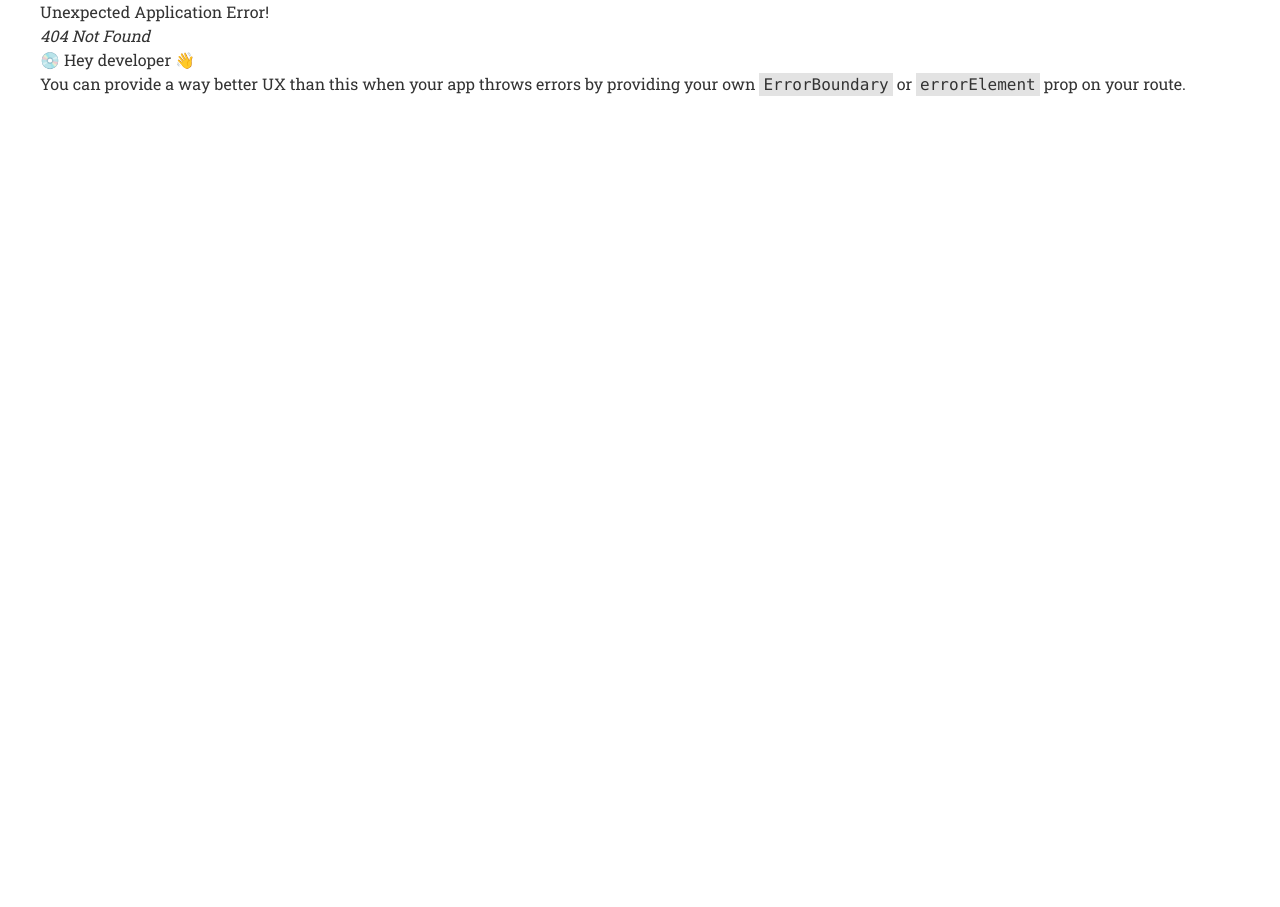
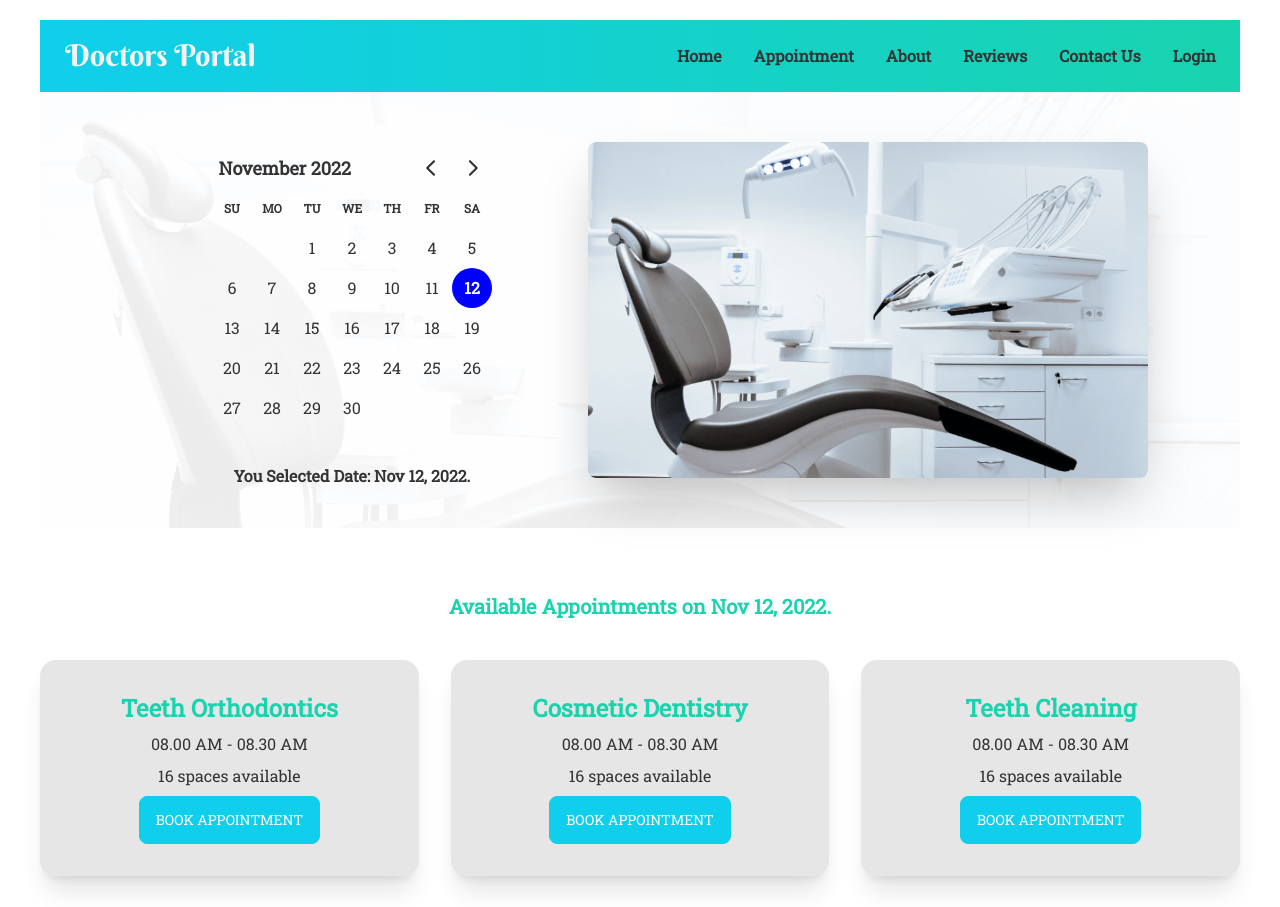
Before and after one commit to LaboneeAktar/doctors-portal-client, a React (Create React App) app: page /appointment in a window 1280 px wide. Before the commit this address had no page. Shown: the top 907 px of the page. Before the commit the page ends 800 px from the top, so only its background shows below. Built offline with nearby package versions, Linux system fonts and the light colour scheme.

Commit message:
Appoinment and Booking Modal

```diff
--- a/src/Pages/Appoinment/Appoinment/Appoinment.js
+++ /dev/null
@@ -1,19 +0,0 @@
-import React, { useState } from "react";
-import AppoinmentBanner from "../AppoinmentBanner/AppoinmentBanner";
-import AvailableAppoinments from "./AvailableAppoinments/AvailableAppoinments";
-
-const Appoinment = () => {
-  const [selectedDate, setSelectedDate] = useState(new Date());
-
-  return (
-    <div>
-      <AppoinmentBanner
-        selectedDate={selectedDate}
-        setSelectedDate={setSelectedDate}
-      ></AppoinmentBanner>
-      <AvailableAppoinments selectedDate={selectedDate}></AvailableAppoinments>
-    </div>
-  );
-};
-
-export default Appoinment;
--- a/src/Pages/Appoinment/Appoinment/AvailableAppoinments/AvailableAppoinments.js
+++ /dev/null
@@ -1,14 +0,0 @@
-import React from "react";
-import { format } from "date-fns";
-
-const AvailableAppoinments = ({ selectedDate }) => {
-  return (
-    <section>
-      <p className="text-center text-secondary text-xl font-semibold">
-        Available Appointments on {format(selectedDate, "PP")}.
-      </p>
-    </section>
-  );
-};
-
-export default AvailableAppoinments;
--- /dev/null
+++ b/src/Pages/Appoinment/Appointment/Appointment.js
@@ -0,0 +1,21 @@
+import React, { useState } from "react";
+import AppointmentBanner from "../AppointmentBanner/AppointmentBanner";
+import AvailableAppointments from "../AvailableAppointments/AvailableAppointments";
+
+const Appointment = () => {
+  const [selectedDate, setSelectedDate] = useState(new Date());
+
+  return (
+    <div>
+      <AppointmentBanner
+        selectedDate={selectedDate}
+        setSelectedDate={setSelectedDate}
+      ></AppointmentBanner>
+      <AvailableAppointments
+        selectedDate={selectedDate}
+      ></AvailableAppointments>
+    </div>
+  );
+};
+
+export default Appointment;
--- /dev/null
+++ b/src/Pages/Appoinment/Appointment/BookingModal/BookingModal.js
@@ -0,0 +1,89 @@
+import { format } from "date-fns";
+import React from "react";
+
+const BookingModal = ({ treatment, selectedDate, setTreatment }) => {
+  const { name, slots } = treatment;
+  const date = format(selectedDate, "PP");
+
+  const handleBooking = (event) => {
+    event.preventDefault();
+    const form = event.target;
+    const slot = form.slot.value;
+    const name = form.name.value;
+    const email = form.email.value;
+    const phone = form.phone.value;
+
+    const booking = {
+      appointmentDate: date,
+      treatment: name,
+      patient: name,
+      slot,
+      email,
+      phone,
+    };
+
+    console.log(date, slot, name, email, phone);
+    setTreatment(booking);
+  };
+
+  return (
+    <div>
+      <input type="checkbox" id="booking-modal" className="modal-toggle" />
+      <div className="modal">
+        <div className="modal-box relative">
+          <label
+            htmlFor="booking-modal"
+            className="btn btn-sm btn-circle absolute right-2 top-2"
+          >
+            ✕
+          </label>
+          <h3 className="text-lg font-bold">{name}</h3>
+          <form
+            onSubmit={handleBooking}
+            className="grid grid-cols-1 gap-3 mt-10"
+          >
+            <input
+              type="text"
+              disabled
+              value={date}
+              className="input w-full input-bordered "
+            />
+            <select name="slot" className="select select-bordered w-full">
+              {slots.map((slot, idx) => (
+                <option key={idx} value={slot}>
+                  {slot}
+                </option>
+              ))}
+            </select>
+            <input
+              name="name"
+              type="text"
+              placeholder="Your Name"
+              className="input w-full input-bordered"
+            />
+            <input
+              name="email"
+              type="email"
+              placeholder="Email Address"
+              className="input w-full input-bordered"
+            />
+            <input
+              name="phone"
+              type="text"
+              placeholder="Phone Number"
+              className="input w-full input-bordered"
+            />
+            <br />
+            <input
+              className="btn btn-accent w-full"
+              type="submit"
+              value="Submit"
+            />
+          </form>
+        </div>
+      </div>
+    </div>
+  );
+};
+
+export default BookingModal;
--- /dev/null
+++ b/src/Pages/Appoinment/AvailableAppointments/AppointmentOption.js
@@ -0,0 +1,32 @@
+import React from "react";
+
+const AppoinmentOption = ({ appointmentOption, setTreatment }) => {
+  const { name, slots } = appointmentOption;
+  return (
+    <div>
+      <div className="card bg-base-200 shadow-xl">
+        <div className="card-body text-center">
+          <h2 className="text-2xl text-secondary font-bold text-center">
+            {name}
+          </h2>
+          <p>{slots.length > 0 ? slots[0] : "Try Another day"}</p>
+          <p>
+            {slots.length} {slots.length > 1 ? "spaces" : "space"} available
+          </p>
+          <div className="card-actions justify-center">
+            <label
+              disabled={slots.length === 0}
+              htmlFor="booking-modal"
+              className="btn btn-primary text-white font-normal"
+              onClick={() => setTreatment(appointmentOption)}
+            >
+              Book Appointment
+            </label>
+          </div>
+        </div>
+      </div>
+    </div>
+  );
+};
+
+export default AppoinmentOption;
--- /dev/null
+++ b/src/Pages/Appoinment/AvailableAppointments/AvailableAppointments.js
@@ -0,0 +1,42 @@
+import React, { useEffect, useState } from "react";
+import { format } from "date-fns";
+import AppointmentOption from "./AppointmentOption";
+import BookingModal from "../Appointment/BookingModal/BookingModal";
+
+const AvailableAppoinments = ({ selectedDate }) => {
+  const [appointmentOptions, setAppointmentOptions] = useState([]);
+  const [treatment, setTreatment] = useState(null);
+
+  useEffect(() => {
+    fetch("appointmentOptions.json")
+      .then((res) => res.json())
+      .then((data) => setAppointmentOptions(data))
+      .catch((error) => console.error(error));
+  }, []);
+
+  return (
+    <section>
+      <p className="text-center text-secondary text-xl font-semibold mb-10">
+        Available Appointments on {format(selectedDate, "PP")}.
+      </p>
+      <div className="grid grid-cols-1 md:grid-cols-2 lg:grid-cols-3 gap-8">
+        {appointmentOptions.map((option) => (
+          <AppointmentOption
+            key={option.key}
+            appointmentOption={option}
+            setTreatment={setTreatment}
+          ></AppointmentOption>
+        ))}
+      </div>
+      {treatment && (
+        <BookingModal
+          treatment={treatment}
+          selectedDate={selectedDate}
+          setTreatment={setTreatment}
+        ></BookingModal>
+      )}
+    </section>
+  );
+};
+
+export default AvailableAppoinments;
--- a/src/Pages/Home/Home/Home.js
+++ b/src/Pages/Home/Home/Home.js
@@ -3,7 +3,7 @@ import Banner from "../Banner/Banner.js";
 import ContactUs from "../ContactUs/ContactUs.js";
 import ExceptionalCare from "../ExceptionalCare/ExceptionalCare.js";
 import InfoCards from "../InfoCards/InfoCards.js";
-import MakeAppoinment from "../MakeAppoinment/MakeAppoinment.js";
+import MakeAppoinment from "../MakeAppointment/MakeAppointment.js";
 import PatientsSays from "../PatientsSays/PatientsSays.js";
 import Services from "../Services/Services.js";
 
--- a/src/Pages/Shared/Header/Header.js
+++ b/src/Pages/Shared/Header/Header.js
@@ -9,7 +9,7 @@ const Header = () => {
       </li>
 
       <li>
-        <Link to="/appoinment">Appoinment</Link>
+        <Link to="/appointment">Appointment</Link>
       </li>
       <li>
         <Link to="/about">About</Link>
--- a/src/Routes/Routes/Routes.js
+++ b/src/Routes/Routes/Routes.js
@@ -1,6 +1,6 @@
 import { createBrowserRouter } from "react-router-dom";
 import Main from "../../layout/Main";
-import Appoinment from "../../Pages/Appoinment/Appoinment/Appoinment";
+import Appoinment from "../../Pages/Appoinment/Appointment/Appointment";
 import Home from "../../Pages/Home/Home/Home";
 import Login from "../../Pages/Login/Login";
 
@@ -18,7 +18,7 @@ const router = createBrowserRouter([
         element: <Home></Home>,
       },
       {
-        path: "/appoinment",
+        path: "/appointment",
         element: <Appoinment></Appoinment>,
       },
       {
```
Also changed, not shown: public/appointmentOptions.json (renamed from public/appoinmentOptions.json), src/Pages/Appoinment/AppointmentBanner/AppointmentBanner.js (renamed from src/Pages/Appoinment/AppoinmentBanner/AppoinmentBanner.js), src/Pages/Home/MakeAppointment/MakeAppointment.js (renamed from src/Pages/Home/MakeAppoinment/MakeAppoinment.js).
